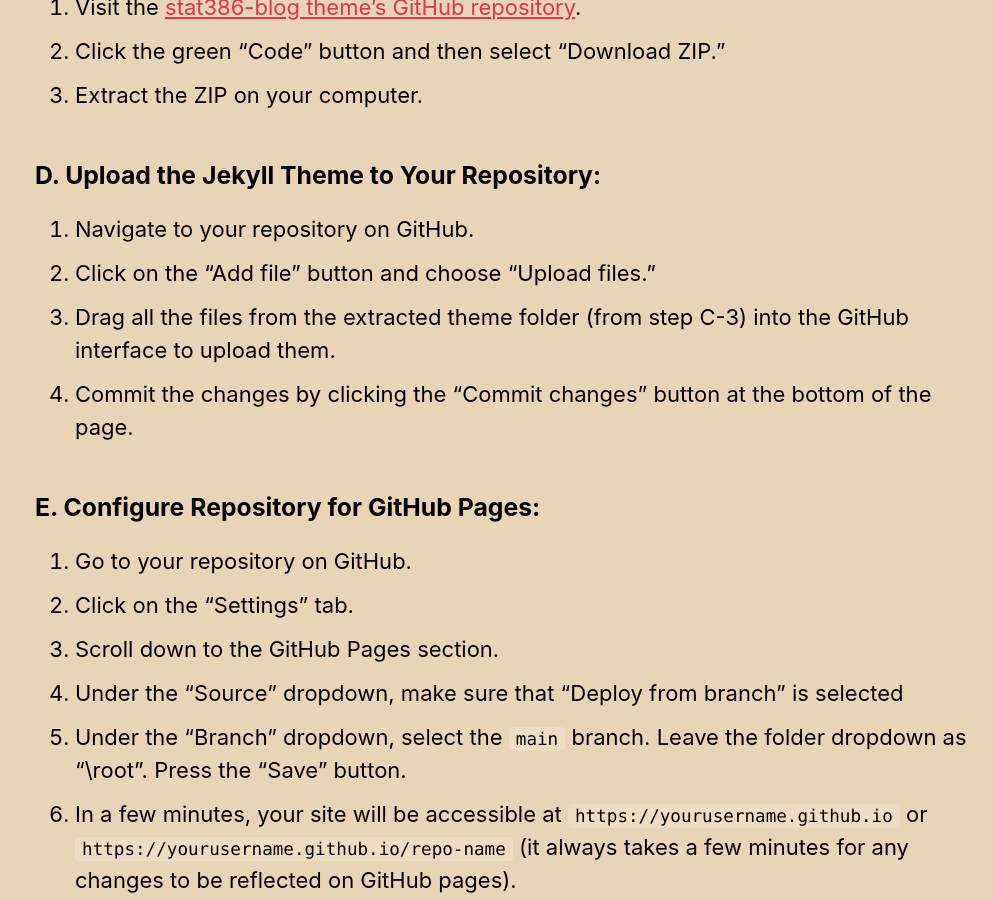
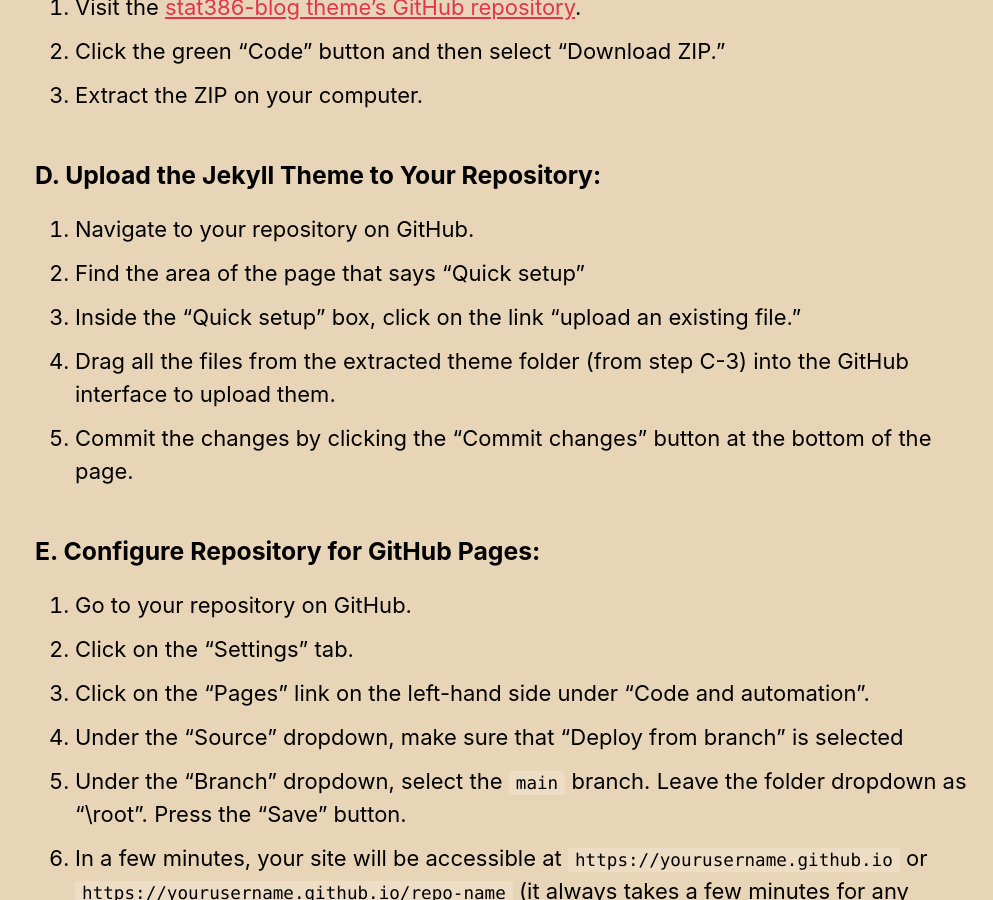
Before and after one commit to s386Fall2023/s386Fall2023.github.io, a Jekyll site: the page built from _resources/blogsetup.md, in a window 1280 px wide and 900 px high, scrolled down 1681 px. Shown: the whole window, without its empty margins (287-1280 px from the left). Built offline with Jekyll 4.4.1, drawn with Linux system fonts in a browser that asks for light colours; cached includes are drawn as plain includes.

Commit message:
Clarify blog instructions

```diff
--- a/_resources/blogsetup.md
+++ b/_resources/blogsetup.md
@@ -40,15 +40,16 @@ There are several "officially" [supported themes](https://pages.github.com/theme
 ### D. Upload the Jekyll Theme to Your Repository:
 
 1. Navigate to your repository on GitHub.
-2. Click on the “Add file” button and choose “Upload files.”
-3. Drag all the files from the extracted theme folder (from step C-3) into the GitHub interface to upload them.
-4. Commit the changes by clicking the "Commit changes" button at the bottom of the page.
+2. Find the area of the page that says "Quick setup"
+3. Inside the "Quick setup" box, click on the link "upload an existing file."
+4. Drag all the files from the extracted theme folder (from step C-3) into the GitHub interface to upload them.
+5. Commit the changes by clicking the "Commit changes" button at the bottom of the page.
 
 ### E. Configure Repository for GitHub Pages:
 
 1. Go to your repository on GitHub.
 2. Click on the "Settings" tab.
-3. Scroll down to the GitHub Pages section.
+3. Click on the "Pages" link on the left-hand side under "Code and automation".
 4. Under the "Source" dropdown, make sure that  "Deploy from branch" is selected
 5. Under the "Branch" dropdown, select the `main` branch.  Leave the folder dropdown as "\root". Press the "Save" button.
 6. In a few minutes, your site will be accessible at `https://yourusername.github.io` or `https://yourusername.github.io/repo-name` (it always takes a few minutes for any changes to be reflected on GitHub pages).
```
